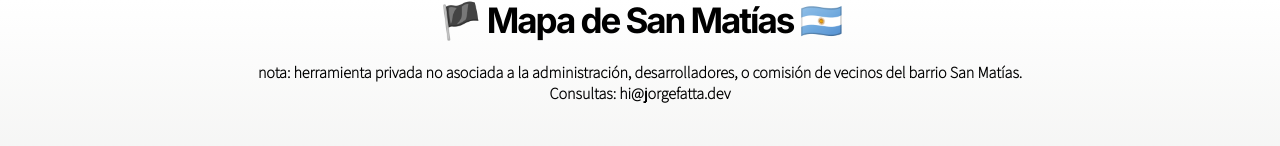
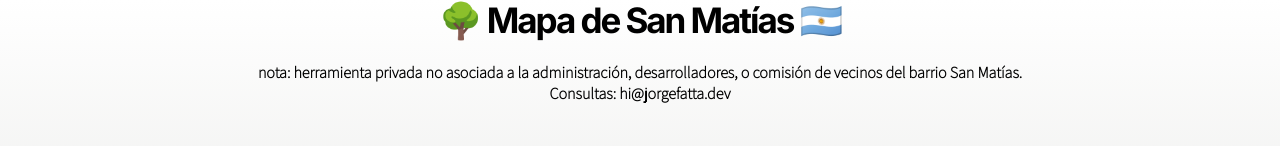
Before and after one commit to barrio-san-matias/sanmatias_app, a Next.js app: page / in a window 1280 px wide. Shown: the top 146 px of the page. Built offline with nearby package versions, Linux system fonts and the light colour scheme.

Commit message:
Update index.js

```diff
--- a/pages/index.js
+++ b/pages/index.js
@@ -49,7 +49,7 @@ export default function PageWithJSbasedForm() {
         <link href="https://fonts.googleapis.com/css2?family=Assistant:wght@200&display=swap" rel="stylesheet"/>
       </Head>
       <h1 className={styles.title}>
-      🏴 Mapa de San Matías 🇦🇷
+      🌳 Mapa de San Matías 🇦🇷
       </h1>
       <h4 className={styles.disclaimer}>
       nota: <b>herramienta privada no asociada</b> a la administración, desarrolladores, o comisión de vecinos del barrio San Matías. <br />
```
